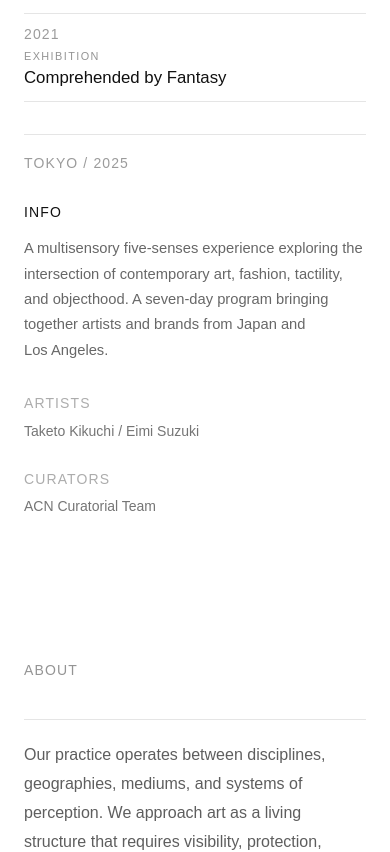
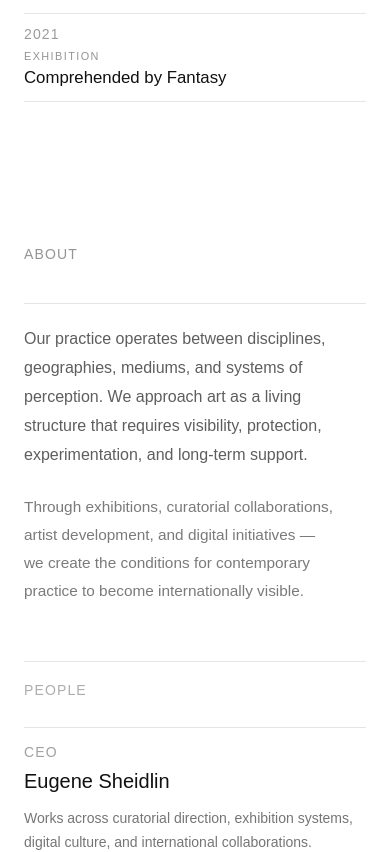
Before and after one commit to raikkonenm/artnomads, a Next.js app: page / in a window 390 px wide. Shown: the part 5761-6613 px from the top of the page. Built offline with nearby package versions, Linux system fonts and the light colour scheme; a web font is replaced by a local one.

Commit message:
Refine desktop homepage exhibition network and about sections

```diff
--- a/src/app/globals.css
+++ b/src/app/globals.css
@@ -29,7 +29,7 @@
 
   html {
     max-width: 100%;
-    overflow-x: hidden;
+    overflow-x: clip;
     -webkit-font-smoothing: antialiased;
     -moz-osx-font-smoothing: grayscale;
     background: #ffffff;
@@ -40,7 +40,7 @@
   body {
     min-width: 320px;
     max-width: 100%;
-    overflow-x: hidden;
+    overflow-x: clip;
     background: #ffffff;
     color: var(--color-void);
     font-family: var(--font-sans);
--- a/src/app/page.tsx
+++ b/src/app/page.tsx
@@ -4,7 +4,6 @@ import { ManifestoSection } from "@/components/sections/ManifestoSection";
 import { SelectedProjects } from "@/components/sections/SelectedProjects";
 import { WorkWithSection } from "@/components/sections/WorkWithSection";
 import { WorkflowSection } from "@/components/sections/WorkflowSection";
-import { TeamSection } from "@/components/sections/TeamSection";
 import { NewsletterCTA } from "@/components/sections/NewsletterCTA";
 import { PracticeCTA } from "@/components/sections/PracticeCTA";
 import type { Metadata } from "next";
@@ -25,7 +24,6 @@ export default function HomePage() {
         <ManifestoSection />
         <WorkWithSection />
         <WorkflowSection />
-        <TeamSection />
         <NewsletterCTA />
         <PracticeCTA />
       </div>
--- a/src/components/sections/ManifestoSection.tsx
+++ b/src/components/sections/ManifestoSection.tsx
@@ -2,10 +2,12 @@
 
 import { useRef, useState } from "react";
 import { FadeIn } from "@/components/ui/FadeIn";
+import { TEAM } from "@/lib/data";
 
 export function ManifestoSection() {
   const videoRef = useRef<HTMLVideoElement>(null);
   const [isMuted, setIsMuted] = useState(true);
+  const [activeMember, setActiveMember] = useState(TEAM[0]);
 
   const toggleMute = () => {
     const video = videoRef.current;
@@ -19,7 +21,7 @@ export function ManifestoSection() {
   };
 
   return (
-    <section id="manifesto" className="section-light border-b border-black/10">
+    <section id="about" className="section-light scroll-mt-28 border-b border-black/10">
       <div className="container-gallery py-[var(--spacing-section)]">
         <div className="grid gap-14 lg:grid-cols-12 lg:items-start">
           <div className="lg:col-span-6">
@@ -46,6 +48,58 @@ export function ManifestoSection() {
                   <br />
                   practice to become internationally visible.
                 </p>
+              </FadeIn>
+
+              <FadeIn
+                delay={0.18}
+                direction="up"
+                className="mt-14 border-t border-black/10 pt-5"
+              >
+                <span id="team" className="sr-only scroll-mt-28" aria-hidden />
+                <p className="text-label mb-7 text-void/35">People</p>
+
+                <div className="hidden grid-cols-[minmax(11rem,0.78fr)_minmax(14rem,1fr)] gap-8 md:grid">
+                  <div className="border-b border-black/10">
+                    {TEAM.map((member) => (
+                      <button
+                        key={member.id}
+                        type="button"
+                        onMouseEnter={() => setActiveMember(member)}
+                        onFocus={() => setActiveMember(member)}
+                        className={`block w-full border-t border-black/10 py-4 text-left transition-colors duration-300 ${
+                          activeMember.id === member.id ? "text-void" : "text-void/58 hover:text-void"
+                        }`}
+                      >
+                        <span className="block text-label text-void/40">{member.role}</span>
+                        <span className="mt-2 block font-display text-[clamp(1.1rem,1.3vw,1.35rem)] leading-tight">
+                          {member.name}
+                        </span>
+                      </button>
+                    ))}
+                  </div>
+
+                  <div className="border-t border-black/10 pt-4" aria-live="polite">
+                    <p className="text-label text-void/40">{activeMember.role}</p>
+                    <p className="mt-3 font-display text-[1.18rem] font-medium leading-tight text-void">
+                      {activeMember.name}
+                    </p>
+                    <p className="mt-4 text-sm leading-[1.72] text-void/58">
+                      {activeMember.bio}
+                    </p>
+                  </div>
+                </div>
+
+                <div className="grid gap-6 md:hidden">
+                  {TEAM.map((member) => (
+                    <div key={member.id} className="border-t border-black/10 pt-4">
+                      <p className="text-label text-void/40">{member.role}</p>
+                      <p className="mt-2 font-display text-[1.25rem] font-medium leading-tight text-void">
+                        {member.name}
+                      </p>
+                      <p className="mt-3 text-sm leading-[1.72] text-void/58">{member.bio}</p>
+                    </div>
+                  ))}
+                </div>
               </FadeIn>
             </div>
           </div>
--- a/src/components/sections/SelectedProjects.tsx
+++ b/src/components/sections/SelectedProjects.tsx
@@ -31,6 +31,7 @@ const archiveCategories: Record<string, string> = {
 function ProjectFeature({ project }: { project: Project }) {
   const imageLeft = project.id === "body-foreign-place";
   const detailsSpacing = imageLeft ? "mt-8 lg:mt-10" : "mt-14 lg:mt-20";
+  const href = getExhibitionHref(project.id) ?? project.href;
 
   return (
     <article id={project.id} className="border-t border-black/10 py-[var(--spacing-section)]">
@@ -83,7 +84,9 @@ function ProjectFeature({ project }: { project: Project }) {
                 {project.index} / {project.city} / {project.year}
               </p>
               <h3 className="font-display text-[clamp(1.9rem,2.9vw,3.45rem)] font-medium leading-[1.06] text-void">
+                <Link href={href} className="transition-opacity duration-300 hover:opacity-60">
                   {project.title}
+                </Link>
               </h3>
               <p className="mt-7 text-sm leading-[1.72] text-void/55">
                 {project.venue}
@@ -111,14 +114,6 @@ function ProjectFeature({ project }: { project: Project }) {
               )}
             </div>
 
-            {imageLeft && (
-              <Link
-                href="/exhibitions/body-is-the-foreign-place"
-                className="link-editorial mt-10 inline-flex w-fit text-label text-void"
-              >
-                VISIT EXHIBITION
-              </Link>
-            )}
           </FadeIn>
         </div>
 
@@ -129,7 +124,7 @@ function ProjectFeature({ project }: { project: Project }) {
               : "lg:justify-self-end"
           }`}
         >
-          <Link href={project.href} className="group block">
+          <Link href={href} className="group block">
             <div className="relative aspect-[16/9] overflow-hidden bg-white">
               <Image
                 src={project.imageUrl}
@@ -201,7 +196,7 @@ function ArchivePanel() {
   const curators = activeProject.curators?.length ? activeProject.curators : ["ACN Curatorial Team"];
 
   return (
-    <div className="grid gap-8 lg:grid-cols-[minmax(0,0.9fr)_minmax(0,1.38fr)] lg:items-start xl:gap-10">
+    <div className="grid gap-8 lg:grid-cols-[minmax(0,0.9fr)_minmax(0,1.38fr)] lg:items-stretch xl:gap-10">
       <div className="sticky top-[76px] z-10 bg-white pb-4 min-[769px]:hidden">
         <motion.div
           key={`${activeProject.id}-mobile-image`}
@@ -261,22 +256,25 @@ function ArchivePanel() {
         })}
       </div>
 
-      <div className="grid gap-8 lg:sticky lg:top-28 lg:grid-cols-[minmax(18rem,0.82fr)_minmax(15rem,0.56fr)] lg:self-start">
+      <div className="hidden min-[769px]:block lg:self-stretch">
+        <div className="grid gap-8 lg:sticky lg:top-28 lg:grid-cols-[minmax(18rem,0.82fr)_minmax(15rem,0.56fr)]">
+          <Link href={getExhibitionHref(activeProject.id) ?? activeProject.href} className="group block">
             <motion.div
               key={`${activeProject.id}-image`}
               initial={{ opacity: 0 }}
               animate={{ opacity: 1 }}
               transition={{ duration: 0.32, ease: [0.16, 1, 0.3, 1] }}
-          className="relative hidden aspect-[4/5] overflow-hidden bg-white min-[769px]:block"
+              className="relative aspect-[4/5] overflow-hidden bg-white"
             >
               <Image
                 src={activeProject.imageUrl}
                 alt={activeProject.imageAlt}
                 fill
                 sizes="(max-width: 1024px) 100vw, 30vw"
-            className="object-cover image-burn"
+                className="object-cover image-burn transition-transform duration-700 ease-out group-hover:scale-[1.014]"
               />
             </motion.div>
+          </Link>
 
           <motion.aside
             key={`${activeProject.id}-details`}
@@ -304,6 +302,7 @@ function ArchivePanel() {
               </div>
             </div>
           </motion.aside>
+        </div>
       </div>
     </div>
   );
--- a/src/components/sections/WorkWithSection.tsx
+++ b/src/components/sections/WorkWithSection.tsx
@@ -73,20 +73,24 @@ export function WorkWithSection() {
             <div className="mt-10 grid grid-cols-2 gap-x-6 gap-y-8 md:grid-cols-3 md:gap-14 lg:gap-20">
               <div>
                 <NetworkList label="ARTISTS" items={ARTISTS_COLUMN_ONE} />
-                <Link
-                  href="/practice"
-                  className="link-editorial mt-16 hidden w-fit whitespace-nowrap font-display text-[clamp(1.45rem,2.4vw,2.35rem)] font-medium leading-tight text-void md:inline-flex"
-                >
-                  Building your international practice →
-                </Link>
               </div>
               <NetworkList label="" items={ARTISTS_COLUMN_TWO} />
               <div className="col-span-2 mt-2 md:col-span-1 md:mt-0">
                 <NetworkList label="GALLERIES & INSTITUTIONS" items={INSTITUTIONS} />
               </div>
+              <div className="col-span-2 mt-4 min-[769px]:hidden">
+                <Link
+                  href="/practice"
+                  className="link-editorial w-fit font-display text-[1.5rem] font-medium leading-tight text-void"
+                >
+                  Building your international practice →
+                </Link>
+              </div>
+            </div>
+            <div className="mt-16 hidden min-[769px]:block">
               <Link
                 href="/practice"
-                className="link-editorial col-span-2 mt-4 inline-flex w-fit font-display text-[1.5rem] font-medium leading-tight text-void md:hidden"
+                className="link-editorial w-fit whitespace-nowrap font-display text-[clamp(1.45rem,2.4vw,2.35rem)] font-medium leading-tight text-void"
               >
                 Building your international practice →
               </Link>
```
Lines whose indentation alone changed are shown as unchanged.
